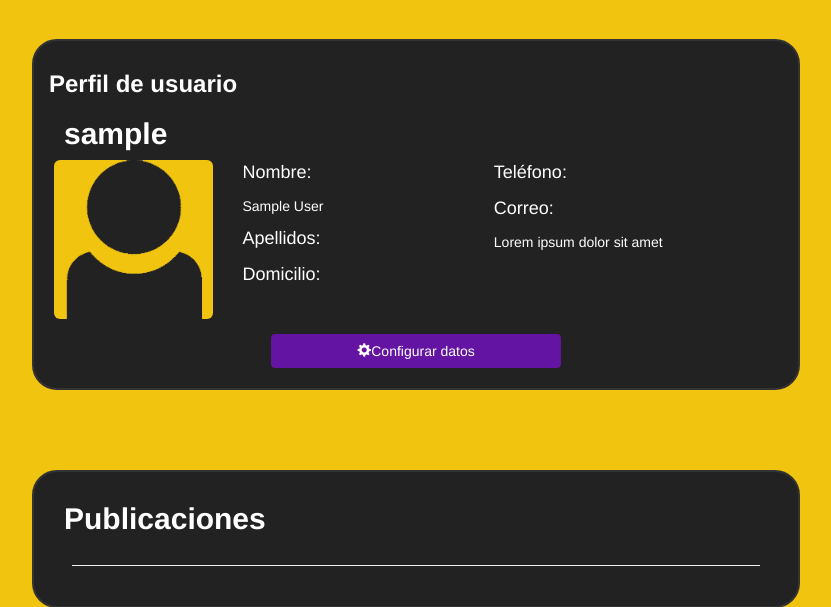
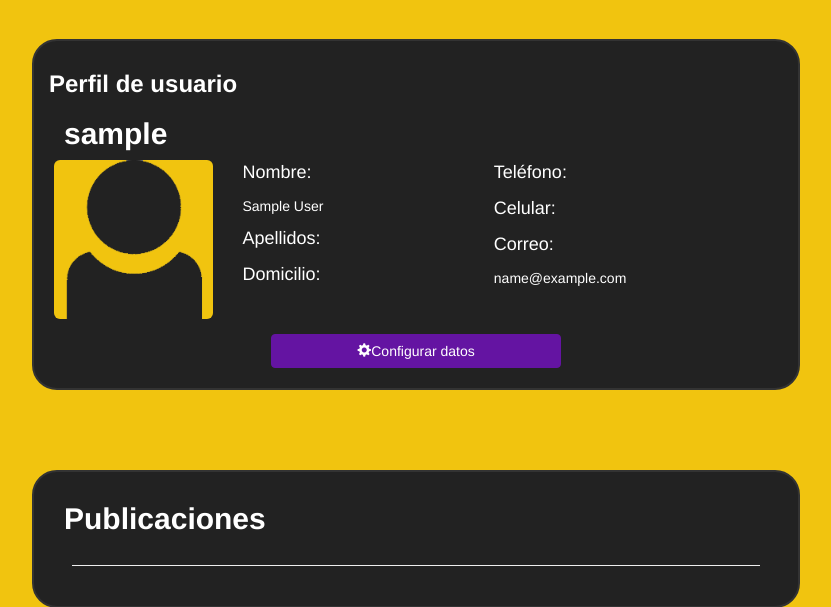
Before and after one commit to DarthCharles/vendomasbara, a PHP site: page /perfil.php in a window 1280 px wide. Shown: the part 51-658 px from the top of the page, without its empty margins (224-1055 px from the left). Run offline with PHP 8.4, Linux system fonts and the light colour scheme; the visitor is signed in with stand-in values (Sample User, id 1); data that the repository does not hold is empty; some libraries are stand-ins or nearby versions.

Commit message:
perfil
correo en perfil y separaciones

```diff
--- a/perfil.php
+++ b/perfil.php
@@ -20,6 +20,8 @@ if (isset($_SESSION['idUsuario'])){
         $Apellidos = $row["Apellidos"];
         $Domicilio = $row["Domicilio"];
         $Telefono = $row["Telefono"];
+        $Celular = $row["Celular"];
+        $Correo = $row["Correo"];
 
       }
     }
@@ -104,13 +106,15 @@ if (isset($_SESSION['idUsuario'])){
      <div class='col-md-4'>
        <p class='datos'>Teléfono:</p>
        <p><?php echo $Telefono; ?></p>
+       <p class='datos'>Celular:</p>
+       <p><?php echo $Celular; ?></p>
        <p class='datos'>Correo: </p>
-       <p>Lorem ipsum dolor sit amet</p>
+       <p><?php echo $Correo; ?></p>
      </div>
 
     </div>
 
-      <button class='btn btn-custom' id='bpublicar' name='bconfig'><i class='glyphicon glyphicon-cog white' ></i>Configurar datos</button>
+      <button class='btn btn-custom' id='bpublicar' name='bconfig' onClick="window.location.href='editardatos.php'"><i class='glyphicon glyphicon-cog white' ></i>Configurar datos</button>
 
 </div>
 </div>
@@ -175,7 +179,7 @@ while ($row = $result->fetch_array()) {
                     <p><strong>Categoría</strong></p>
                     <p>".$row['Categoria_idCategoria']."</p>
                 </div>
-                <button  name='bconfig'><i class='glyphicon glyphicon-cog white' ></i>Borrar</button>
+                <button  name='bconfig'><i class='glyphicon glyphicon-remove' ></i>Borrar</button>
            </div>";
 
         }
```
